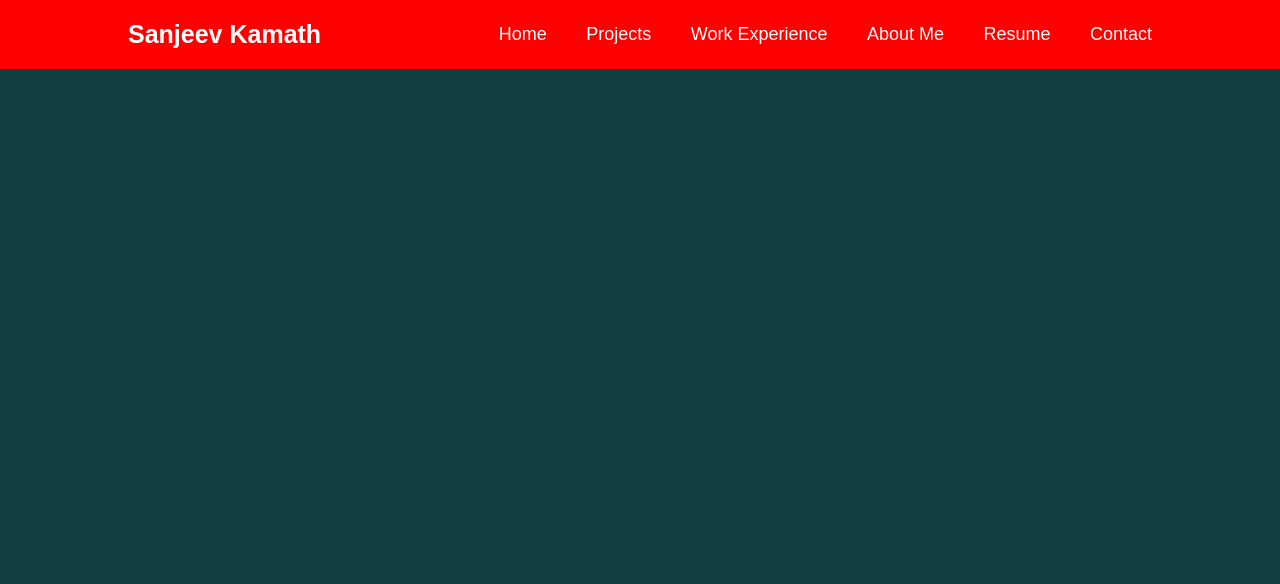
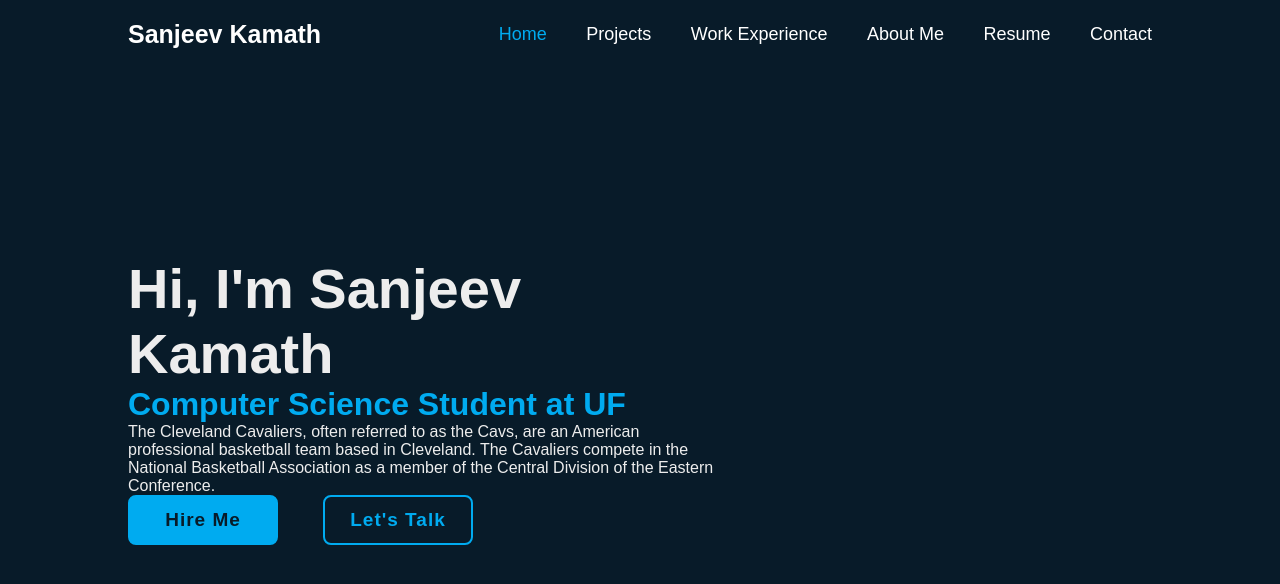
Before and after one commit to sanjeevkamath/SK2-Portfolio-Website, a plain HTML site: page index.html in a window 1280 px wide. Drawn offline with Linux system fonts and the light colour scheme.

Commit message:
First Home page working Version. NO image or navigation yet.

```diff
--- a/index.html
+++ b/index.html
@@ -12,7 +12,7 @@
         <a href="#" class="logo">Sanjeev Kamath</a>
 
         <nav class="navbar">
-            <a href="#">Home</a>
+            <a href="#" class= "active">Home</a>
             <a href="#">Projects</a>
             <a href="#">Work Experience</a>
             <a href="#">About Me</a>
@@ -21,6 +21,25 @@
         </nav>
     </header>
 
+    <section class="home">
+        <div class="home-content">
+            <h1>
+                Hi, I'm Sanjeev Kamath
+            </h1>
+            <h3>
+                Computer Science Student at UF
+            </h3>
+            <p>
+                The Cleveland Cavaliers, often referred to as the Cavs, are an American professional basketball team based in Cleveland.
+                The Cavaliers compete in the National Basketball Association as a member of the Central Division of the Eastern
+                Conference.
+            </p>
+            <div class="button-box">
+                <a href="#">Hire Me</a>
+                <a href="#">Let's Talk</a>
+            </div>
+        </div>
+    </section>
 
     <!-- <main>
         <section id="about">
--- a/style.css
+++ b/style.css
@@ -7,7 +7,8 @@
 }
 
 body {
-    background: #123f41;
+    background: #081b29;
+    color: #ededed;
 }
 
 .header {
@@ -16,7 +17,7 @@ body {
     left: 0;
     width: 100%;
     padding: 20px 10%;
-    background: red;
+    background: transparent;
     display: flex;
     justify-content: space-between;
     align-items: center;
@@ -39,6 +40,94 @@ body {
     transition: .3s;
 }
 
-.navbar a:hover {
-    color: black;
+.navbar a:hover,
+.navbar a.active {
+    color: #00abf0;
 }
+
+.home {
+
+    height: 100vh;
+    display: flex;
+    align-items: center;
+    padding: 0 10%;
+}
+
+.home-content {
+    max-width: 600px;
+}
+
+.home-content h1 {
+    font-size: 56px;
+    font-weight: 700;
+}
+
+.home-content h3 {
+
+    font-size: 32px;
+    font-weight: 700;
+    color: #00abf0;
+}
+
+.home-content p {
+    font-size: 16px;
+}
+
+.home-content .button-box {
+    display: flex;
+    justify-content: space-between;
+    width: 345px;
+    height: 50px;
+}
+
+.button-box a {
+    display: inline-flex;
+    position: relative;
+    justify-content: center;
+    align-items: center;
+    width: 150px;
+    height: 100%;
+    background: #00abf0;
+    border: 2px solid #00abf0;
+    border-radius: 8px;
+    font-size: 19px;
+    color: #081b29;
+    text-decoration: none;
+    font-weight: 600;
+    letter-spacing: 1px;
+    z-index: 0;
+    overflow: hidden;
+    transition: 0.5s;
+
+}
+
+.button-box a:hover {
+    color: #00abf0;
+}
+
+.button-box a:nth-child(2) {
+    background: transparent;
+    color: #00abf0;
+}
+
+.button-box a:nth-child(2):hover {
+    color: #081b29;
+}
+.button-box a:nth-child(2)::before {
+    background: #00abf0;
+}
+.button-box a::before {
+    content: '';
+    position: absolute;
+    top: 0;
+    left: 0;
+    width: 0;
+    height: 100%;
+    background: #081b29;
+    z-index: -1;
+    transition: .5s;
+}
+
+.button-box a:hover::before {
+    width: 100%;
+}
```
